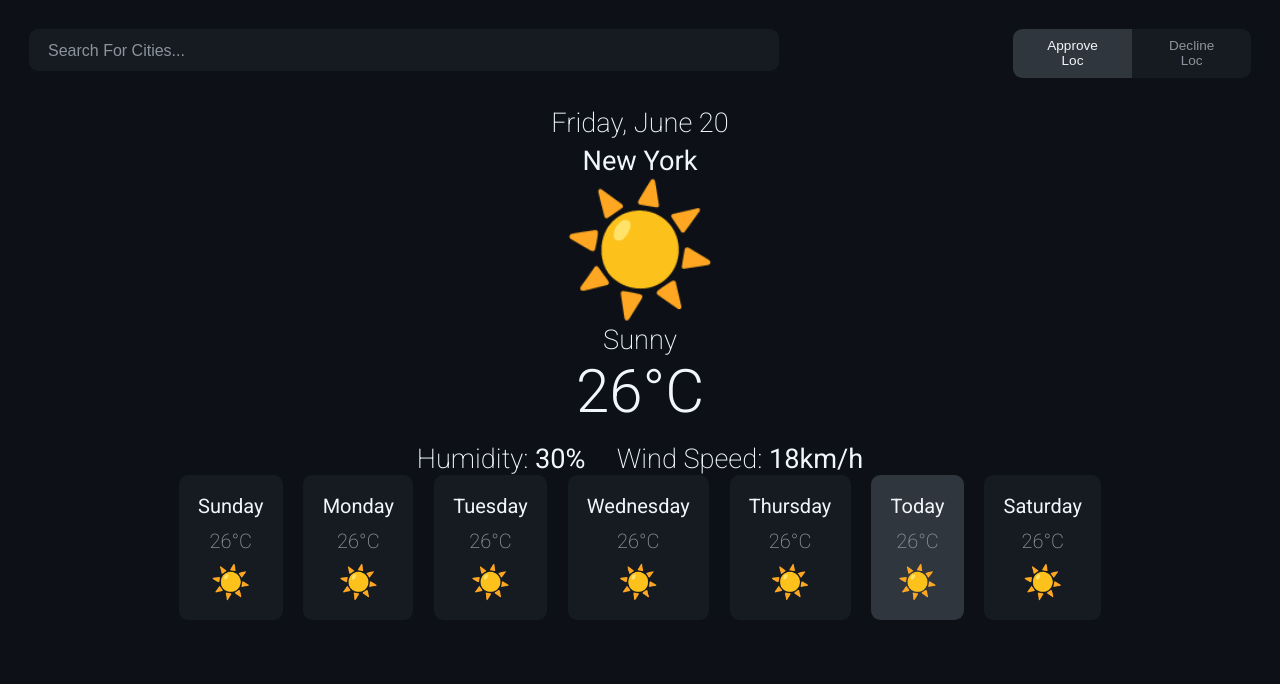
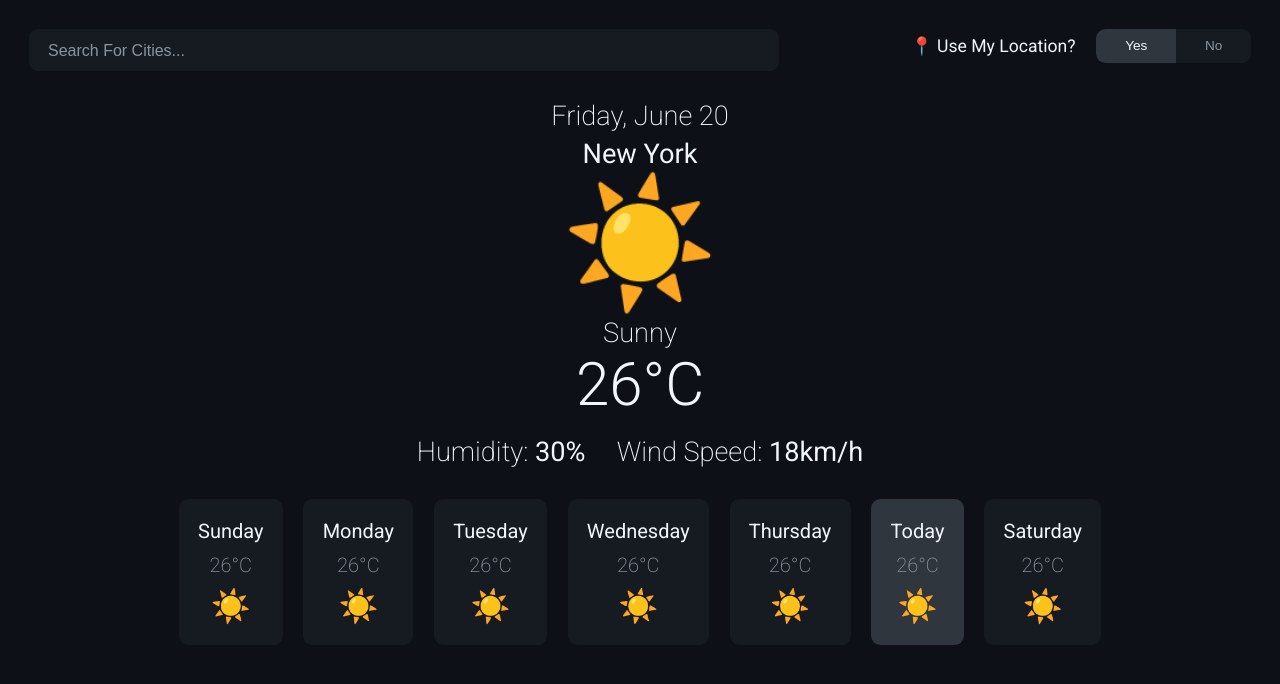
Before and after one commit to MorBuhbut-WebDev/Weather-App, a React (Vite) app: page / in a window 1280 px wide. Shown: the top 684 px of the page. Built offline with nearby package versions, Linux system fonts and the light colour scheme.

Commit message:
Fixed the toggle location style

```diff
--- a/src/Components/ForecastList/ForecastList.module.css
+++ b/src/Components/ForecastList/ForecastList.module.css
@@ -3,6 +3,6 @@
   justify-content: center;
   align-items: center;
   gap: var(--gap-medium);
-  margin: 0 var(--margin-medium);
+  margin: var(--margin-large);
   overflow-x: auto;
 }
--- a/src/Components/Header/Header.module.css
+++ b/src/Components/Header/Header.module.css
@@ -1,7 +1,6 @@
 .header {
   display: flex;
   flex-direction: column;
-  justify-content: center;
   padding: var(--padding-large);
   gap: var(--gap-large);
 }
--- a/src/Components/Header/ToggleLoc/ToggleLoc.jsx
+++ b/src/Components/Header/ToggleLoc/ToggleLoc.jsx
@@ -2,11 +2,22 @@ import styles from "./ToggleLoc.module.css";
 
 export default function ToggleLoc() {
   return (
-    <div className={styles.buttonsWrapper}>
-      <button className={`${styles.toggleBtn} ${styles.activeBtn}`}>
-        Approve Loc
-      </button>
-      <button className={styles.toggleBtn}>Decline Loc</button>
+    <div className={styles.locationWrapper}>
+      <p className={styles.labelMessage}>📍 Use My Location?</p>
+      <div className={styles.buttonsWrapper}>
+        <button
+          className={`${styles.toggleBtn} ${styles.activeBtn}`}
+          aria-label="Approve Location Access"
+        >
+          Yes
+        </button>
+        <button
+          className={styles.toggleBtn}
+          aria-label="Decline Location Access"
+        >
+          No
+        </button>
+      </div>
     </div>
   );
 }
--- a/src/Components/Header/ToggleLoc/ToggleLoc.module.css
+++ b/src/Components/Header/ToggleLoc/ToggleLoc.module.css
@@ -1,5 +1,18 @@
+.locationWrapper {
+  align-self: center;
+  display: flex;
+  justify-content: center;
+  align-items: center;
+  gap: var(--gap-medium);
+}
+
+.labelMessage {
+  color: var(--text-primary);
+  font-size: calc(var(--text-small) + 0.1rem);
+  white-space: nowrap;
+}
+
 .buttonsWrapper {
-  align-self: center;
   flex: 1 1 20%;
   display: flex;
 }
@@ -29,6 +42,10 @@
 }
 
 @media (min-width: 640px) {
+  .locationWrapper {
+    align-self: start;
+  }
+
   .toggleBtn {
     width: 100%;
   }
```
